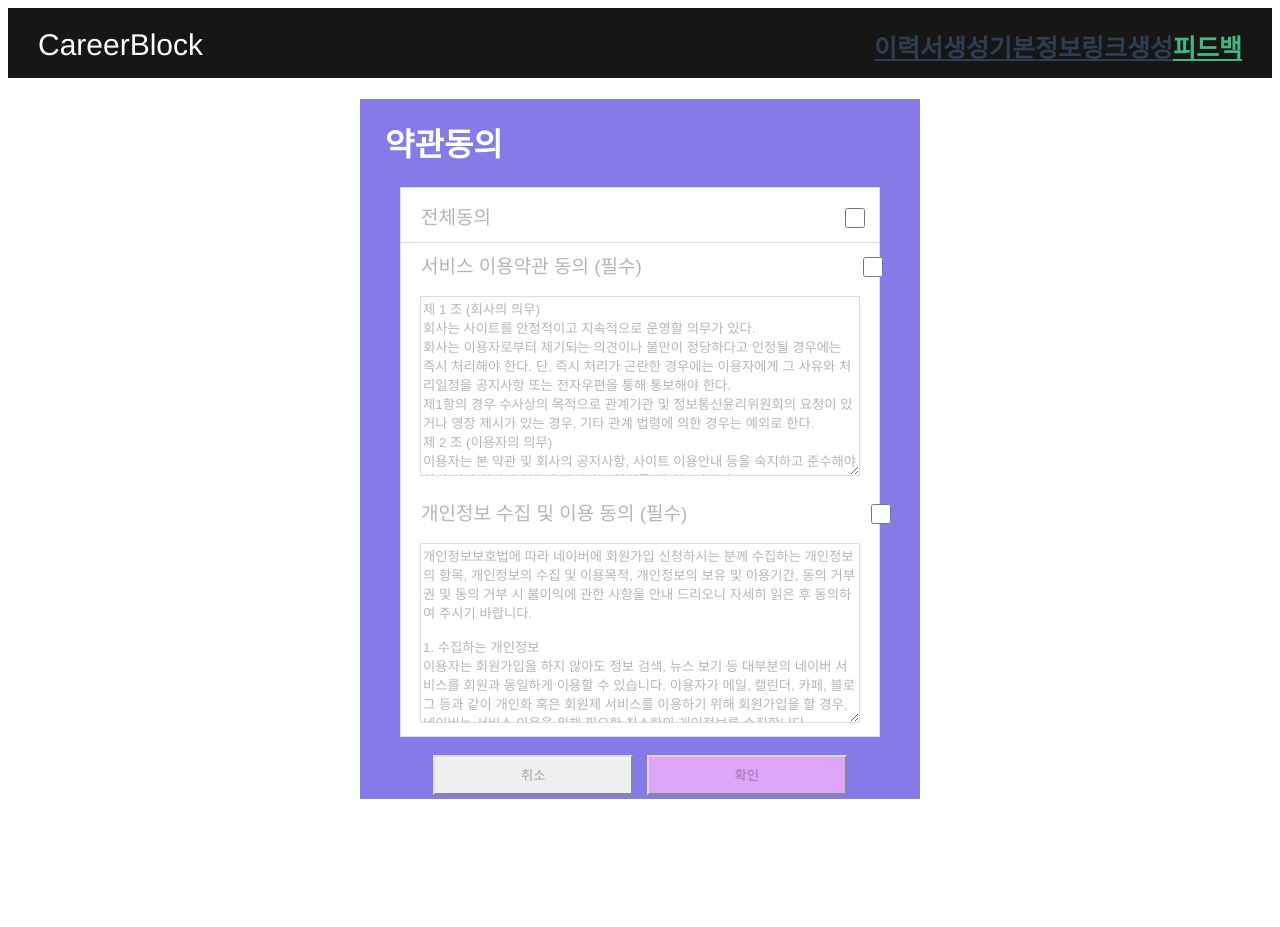
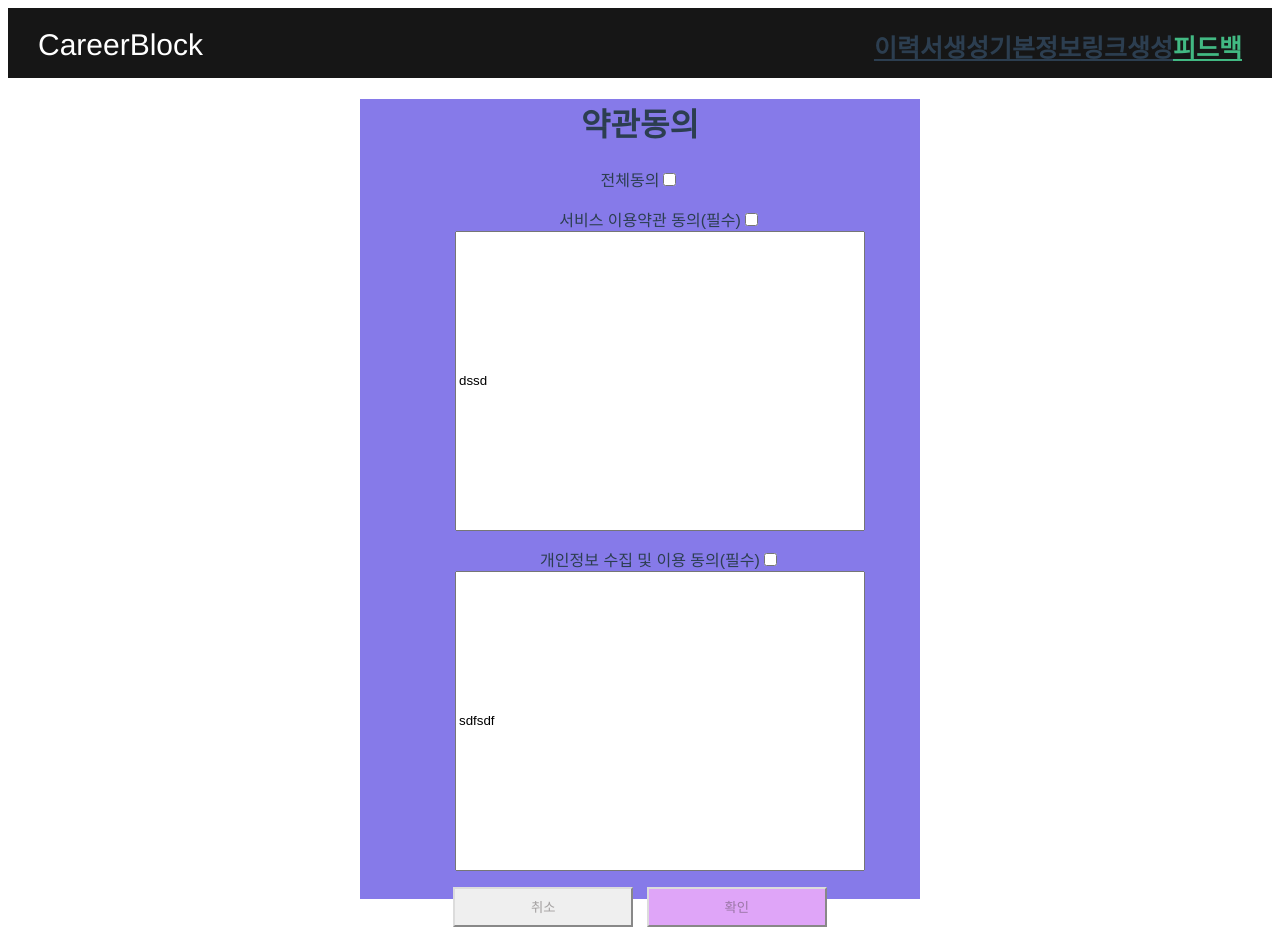
Before and after one commit to wkjung0624/Career-Block, a Vue app in the folder front-end/: page /agree in a window 1280 px wide. Before the commit the page ends 807 px from the top, so only its background shows below. Built offline with nearby package versions, Linux system fonts and the light colour scheme; a web font is replaced by a local one.

Commit message:
agree 기능추가

```diff
--- a/front-end/src/components/Agree.vue
+++ b/front-end/src/components/Agree.vue
@@ -1,169 +1,122 @@
 <template>
+
     <div class="box-container">
-        <h1 style="color:white; text-align:left; padding-left:25px; padding-top:20px;">약관동의</h1>
+        <h1>약관동의</h1>
         <div>
-            <table class="tb">
-            <tr style="height:10%; border-bottom: solid 1px gainsboro;">
-                <td class="td1">전체동의<input type="checkbox" name="" id="" class="chk"></td>
-            </tr>
-            <tr style="height:8%;">
-                <td class="td1">서비스 이용약관 동의 (필수)<input type="checkbox" name="" id="" class="chk2"></td>
-            </tr>
-            <tr style="height:37%;">
-                <td><textarea name="" id="" class="txa1" readonly>제 1 조 (회사의 의무)
-회사는 사이트를 안정적이고 지속적으로 운영할 의무가 있다.
-회사는 이용자로부터 제기되는 의견이나 불만이 정당하다고 인정될 경우에는 즉시 처리해야 한다. 단, 즉시 처리가 곤란한 경우에는 이용자에게 그 사유와 처리일정을 공지사항 또는 전자우편을 통해 통보해야 한다.
-제1항의 경우 수사상의 목적으로 관계기관 및 정보통신윤리위원회의 요청이 있거나 영장 제시가 있는 경우, 기타 관계 법령에 의한 경우는 예외로 한다.
-제 2 조 (이용자의 의무)
-이용자는 본 약관 및 회사의 공지사항, 사이트 이용안내 등을 숙지하고 준수해야 하며 기타 회사의 업무에 방해되는 행위를 해서는 안된다.
-이용자는 회사의 사전 승인 없이 본 사이트를 이용해 어떠한 영리행위도 할 수 없다.
-이용자는 본 사이트를 통해 얻는 정보를 회사의 사전 승낙 없이 복사, 복제, 변경, 번역, 출판, 방송 및 기타의 방법으로 사용하거나 이를 타인에게 제공할 수 없다.
-제 2 장 서비스의 제공 및 이용
-제 9 조 (서비스 이용)
-이용자는 본 약관의 규정된 사항을 준수해 사이트를 이용한다.
-본 약관에 명시되지 않은 서비스 이용에 관한 사항은 회사가 정해 ‘공지사항’에 게시하거나 또는 별도로 공지하는 내용에 따른다.
-제 10 조 (정보의 제공)
-회사는 회원이 서비스 이용 중 필요하다고 인정되는 다양한 정보에 대하여 전자메일이나 서신우편 등의 방법으로 회원에게 정보를 제공할 수 있다.
+        <label for="allagree">전체동의</label>
+            <input
+              id="allagree"
+              class="check-box"
+              type="checkbox"
+              v-model="selectAll"
+            />
 
-제 11 조 (광고게재)
-회사는 서비스의 운용과 관련하여 서비스 화면, 홈페이지, 전자우편 등에 광고 등을 게재할 수 있다.
-회사는 사이트에 게재되어 있는 광고주의 판촉활동에 회원이 참여하거나 교신 또는 거래의 결과로서 발생하는 모든 손실 또는 손해에 대해 책임을 지지 않는다.
-제 12 조 (서비스 이용의 제한)
-본 사이트 이용 및 행위가 다음 각 항에 해당하는 경우 회사는 해당 이용자의 이용을 제한할 수 있다.
 
-</textarea></td>
-            </tr>
-             <tr style="height:8%;">
-                <td class="td1">개인정보 수집 및 이용 동의 (필수)<input type="checkbox" name="" id="" class="chk3"></td>
-            </tr>
-             <tr style="height:37%;">
-                <td><textarea name="" id="" class="txa1" readonly>개인정보보호법에 따라 네이버에 회원가입 신청하시는 분께 수집하는 개인정보의 항목, 개인정보의 수집 및 이용목적, 개인정보의 보유 및 이용기간, 동의 거부권 및 동의 거부 시 불이익에 관한 사항을 안내 드리오니 자세히 읽은 후 동의하여 주시기 바랍니다.
-
-1. 수집하는 개인정보
-이용자는 회원가입을 하지 않아도 정보 검색, 뉴스 보기 등 대부분의 네이버 서비스를 회원과 동일하게 이용할 수 있습니다. 이용자가 메일, 캘린더, 카페, 블로그 등과 같이 개인화 혹은 회원제 서비스를 이용하기 위해 회원가입을 할 경우, 네이버는 서비스 이용을 위해 필요한 최소한의 개인정보를 수집합니다.
-
-회원가입 시점에 네이버가 이용자로부터 수집하는 개인정보는 아래와 같습니다.
-- 회원 가입 시에 ‘아이디, 비밀번호, 이름, 생년월일, 성별, 휴대전화번호’를 필수항목으로 수집합니다. 만약 이용자가 입력하는 생년월일이 만14세 미만 아동일 경우에는 법정대리인 정보(법정대리인의 이름, 생년월일, 성별, 중복가입확인정보(DI), 휴대전화번호)를 추가로 수집합니다. 그리고 선택항목으로 이메일 주소, 프로필 정보를 수집합니다.
-- 단체아이디로 회원가입 시 단체아이디, 비밀번호, 단체이름, 이메일주소, 휴대전화번호를 필수항목으로 수집합니다. 그리고 단체 대표자명을 선택항목으로 수집합니다.
-서비스 이용 과정에서 이용자로부터 수집하는 개인정보는 아래와 같습니다.
-NAVER 내의 개별 서비스 이용, 이벤트 응모 및 경품 신청 과정에서 해당 서비스의 이용자에 한해 추가 개인정보 수집이 발생할 수 있습니다. 추가로 개인정보를 수집할 경우에는 해당 개인정보 수집 시점에서 이용자에게 ‘수집하는 개인정보 항목, 개인정보의 수집 및 이용목적, 개인정보의 보관기간’에 대해 안내 드리고 동의를 받습니다.
-
-서비스 이용 과정에서 IP 주소, 쿠키, 서비스 이용 기록, 기기정보, 위치정보가 생성되어 수집될 수 있습니다. 또한 이미지 및 음성을 이용한 검색 서비스 등에서 이미지나 음성이 수집될 수 있습니다.
-구체적으로 1) 서비스 이용 과정에서 이용자에 관한 정보를 자동화된 방법으로 생성하여 이를 저장(수집)하거나,
-2) 이용자 기기의 고유한 정보를 원래의 값을 확인하지 못 하도록 안전하게 변환하여 수집합니다. 서비스 이용 과정에서 위치정보가 수집될 수 있으며,
-네이버에서 제공하는 위치기반 서비스에 대해서는 '네이버 위치정보 이용약관'에서 자세하게 규정하고 있습니다.
-이와 같이 수집된 정보는 개인정보와의 연계 여부 등에 따라 개인정보에 해당할 수 있고, 개인정보에 해당하지 않을 수도 있습니다.
-
-2. 수집한 개인정보의 이용
-네이버 및 네이버 관련 제반 서비스(모바일 웹/앱 포함)의 회원관리, 서비스 개발・제공 및 향상, 안전한 인터넷 이용환경 구축 등 아래의 목적으로만 개인정보를 이용합니다.
-
-- 회원 가입 의사의 확인, 연령 확인 및 법정대리인 동의 진행, 이용자 및 법정대리인의 본인 확인, 이용자 식별, 회원탈퇴 의사의 확인 등 회원관리를 위하여 개인정보를 이용합니다.
-- 콘텐츠 등 기존 서비스 제공(광고 포함)에 더하여, 인구통계학적 분석, 서비스 방문 및 이용기록의 분석, 개인정보 및 관심에 기반한 이용자간 관계의 형성, 지인 및 관심사 등에 기반한 맞춤형 서비스 제공 등 신규 서비스 요소의 발굴 및 기존 서비스 개선 등을 위하여 개인정보를 이용합니다.</textarea></td>
-            </tr>
-            </table>
-        </div>
-        <br>
-        <div>
+          <ul class="check-list" v-for="content in check" :key="content" style="list-style: none;">
+            <li>
+              <label
+                ><span>{{ content.agreeTitle }}</span></label
+              >
+              <input
+                type="checkbox"
+                v-model="selected"
+                :value="content.id"
+                number
+                class="check-box"
+              />
+              <br>
+              <input type="textarea" v-model="content.agreeText" class="txta" readonly>
+            </li>
+          </ul>
+          </div>
+  <div>
             <button class="btn">취소</button>&nbsp;&nbsp;
             <button class="btn" style="background:rgb(223, 165, 248);">확인</button>
         </div>
 
-    </div>
+
+</div>
+
 </template>
 <script>
 export default {
     name: "",
     components: {},
     data() {
+
         return {
-            sampleData: ""
+            check: [
+        { id: "1", agreeTitle: "서비스 이용약관 동의(필수)", Item: "필수",
+        agreeText: "dssd",
+
+        },
+
+        {
+          id: "2",
+          agreeTitle: "개인정보 수집 및 이용 동의(필수)",
+          Item: "필수", agreeText: "sdfsdf"
+        },
+
+      ],
+      selected: [],
+
+
+
         };
     },
     setup() {},
     created() {},
     mounted() {},
     unmounted() {},
+    computed: {
+    selectAll: {
+      get: function () {
+        return this.check ? this.selected.length == this.check.length : false;
+      },
+      set: function (value) {
+        const selected = [];
+
+        if (value) {
+          this.check.forEach(function (content) {
+            selected.push(content.id);
+          });
+        }
+
+        this.selected = selected;
+      },
+    },
+  },
+
     methods: {}
 }
 </script>
 
 <style scoped>
-
 @import url(//fonts.googleapis.com/earlyaccess/hanna.css);
     * {
         box-sizing: border-box;
       font-family: 'Hanna', sans-serif;
 
     }
+
 .box-container {
 
       width: 560px;
-      height: 700px;
+      height: 800px;
       background: #867ae9;
       margin: auto;
     }
 
-    .tb {
-        width: 480px;
-        height: 550px;
-        margin: auto;
-        border: 1px solid gainsboro;
-        background-color: white;
-
-    }
-
-table,
-tr,
-td {
-      border-collapse: collapse;
-
+.txta {
+width:410px;
+height:300px;
+overflow: auto;
 }
-
-.td1 {
-text-align:left;
-padding-left:20px;
-color: rgba(90, 81, 81, 0.432);
-font-size: 19px;
-}
-
-.chk {
-    position:relative; left:350px; top:4px;
-    width: 20px;
-    height: 20px;
-}
-
-.chk2 {
-    position:relative; left:217px; top:4px;
-    width: 20px;
-    height: 20px;
-}
-
-.chk3 {
-    position:relative; left:180px; top:4px;
-    width: 20px;
-    height: 20px;
-}
-
-.txa1 {
-    width:440px;
-    height: 180px;
-    overflow: auto;
-    border-color: gainsboro;
-    color: rgba(90, 81, 81, 0.432);
-}
-
-.txa2 {
-    width:440px;
-    height: 180px;
-    overflow: auto;
-    border-color: gainsboro;
-    color: rgba(90, 81, 81, 0.432);
-}
-
 .btn {
-    width: 200px;
+    width: 180px;
     height: 40px;
     border-color: gainsboro;
     color:rgba(66, 57, 57, 0.432);
 }
+
 </style>
```
